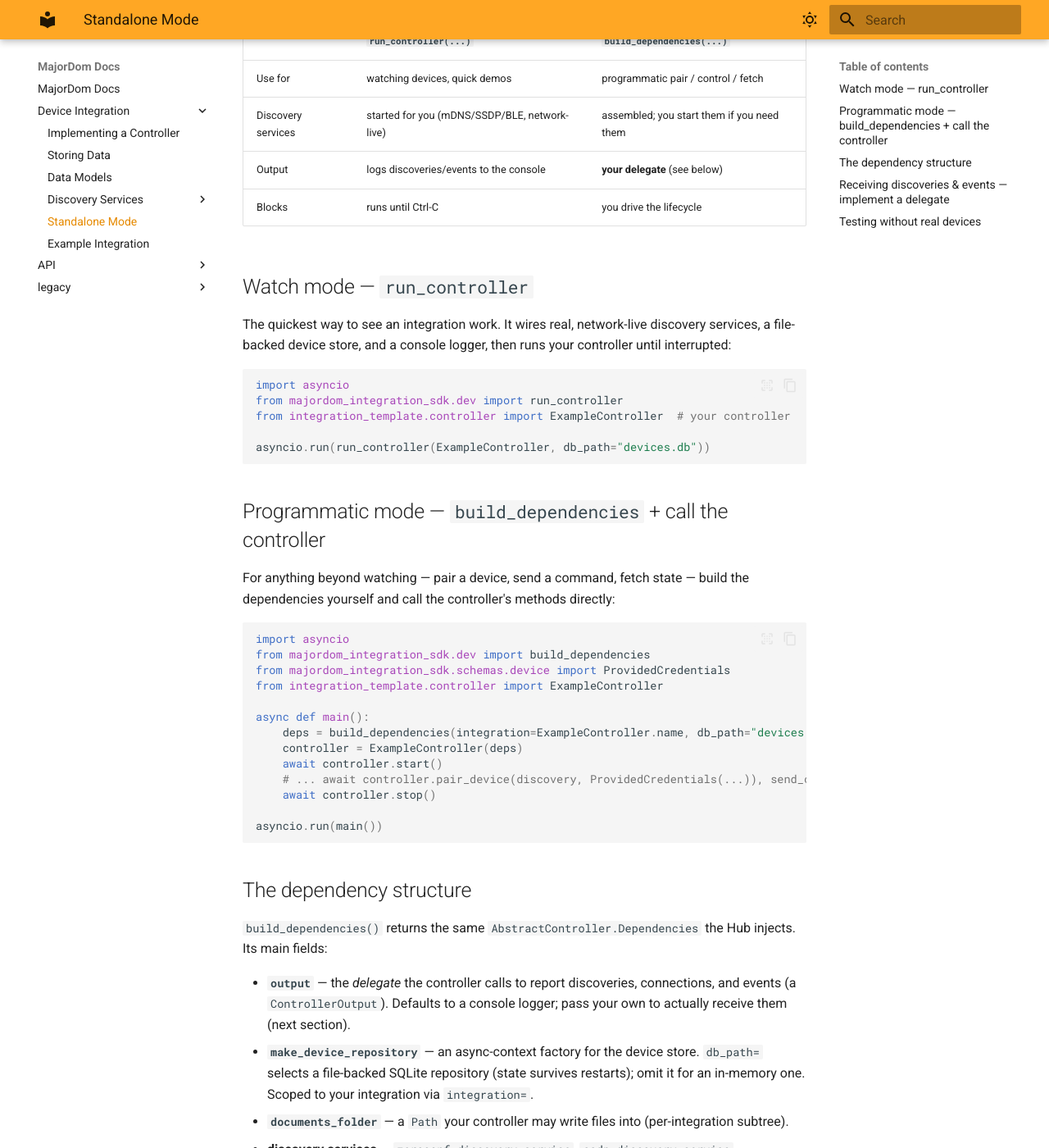
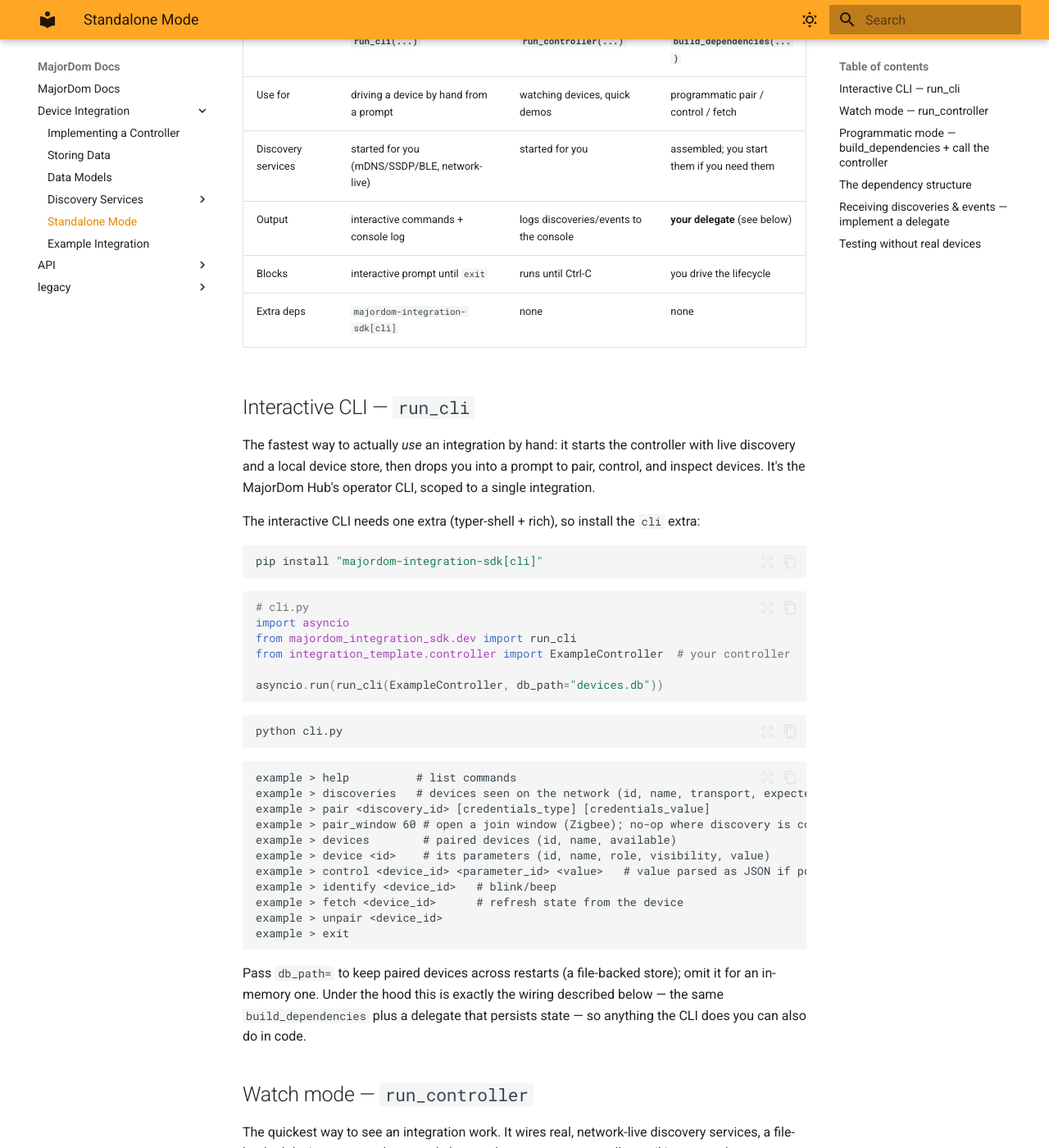
Before and after one commit to ParkerIndustries/MajorDom-Docs, an MkDocs documentation site: the page built from docs/device-integration/standalone.md, in a window 1280 px wide and 1400 px high, scrolled down 394 px. Shown: the whole window at 82% size. Built offline with MkDocs 1.6.1 and Material for MkDocs 9.7.7, drawn with Linux system fonts in a browser that asks for light colours; some of the changed text lies outside the part shown.

Commit message:
docs(standalone): document the interactive CLI (run_cli)
Add run_cli as a third way to run an integration standalone (interactive prompt to pair/
control/inspect), alongside run_controller (watch) and build_dependencies (programmatic).
Notes the majordom-integration-sdk[cli] extra and lists the commands. This is the single
source of truth the integration/template READMEs now point at instead of duplicating.

````diff
--- a/docs/device-integration/standalone.md
+++ b/docs/device-integration/standalone.md
@@ -5,14 +5,59 @@
 the same thing yourself — to script a device, embed an integration in another app, or test against
 real hardware — with no Hub involved.
 
-There are two entry points, both in `majordom_integration_sdk.dev`:
+There are three ways to run one, all in `majordom_integration_sdk.dev`:
 
-| | `run_controller(...)` | `build_dependencies(...)` |
-|---|---|---|
-| Use for | watching devices, quick demos | programmatic pair / control / fetch |
-| Discovery services | started for you (mDNS/SSDP/BLE, network-live) | assembled; you start them if you need them |
-| Output | logs discoveries/events to the console | **your delegate** (see below) |
-| Blocks | runs until Ctrl-C | you drive the lifecycle |
+| | `run_cli(...)` | `run_controller(...)` | `build_dependencies(...)` |
+|---|---|---|---|
+| Use for | driving a device by hand from a prompt | watching devices, quick demos | programmatic pair / control / fetch |
+| Discovery services | started for you (mDNS/SSDP/BLE, network-live) | started for you | assembled; you start them if you need them |
+| Output | interactive commands + console log | logs discoveries/events to the console | **your delegate** (see below) |
+| Blocks | interactive prompt until `exit` | runs until Ctrl-C | you drive the lifecycle |
+| Extra deps | `majordom-integration-sdk[cli]` | none | none |
+
+## Interactive CLI — `run_cli`
+
+The fastest way to actually *use* an integration by hand: it starts the controller with live
+discovery and a local device store, then drops you into a prompt to pair, control, and inspect
+devices. It's the MajorDom Hub's operator CLI, scoped to a single integration.
+
+The interactive CLI needs one extra (typer-shell + rich), so install the `cli` extra:
+
+```sh
+pip install "majordom-integration-sdk[cli]"
+```
+
+```python
+# cli.py
+import asyncio
+from majordom_integration_sdk.dev import run_cli
+from integration_template.controller import ExampleController  # your controller
+
+asyncio.run(run_cli(ExampleController, db_path="devices.db"))
+```
+
+```sh
+python cli.py
+```
+
+```text
+example > help          # list commands
+example > discoveries   # devices seen on the network (id, name, transport, expected credentials)
+example > pair <discovery_id> [credentials_type] [credentials_value]
+example > pair_window 60 # open a join window (Zigbee); no-op where discovery is continuous
+example > devices        # paired devices (id, name, available)
+example > device <id>    # its parameters (id, name, role, visibility, value)
+example > control <device_id> <parameter_id> <value>   # value parsed as JSON if possible
+example > identify <device_id>   # blink/beep
+example > fetch <device_id>      # refresh state from the device
+example > unpair <device_id>
+example > exit
+```
+
+Pass `db_path=` to keep paired devices across restarts (a file-backed store); omit it for an
+in-memory one. Under the hood this is exactly the wiring described below — the same
+`build_dependencies` plus a delegate that persists state — so anything the CLI does you can also do
+in code.
 
 ## Watch mode — `run_controller`
 
````
